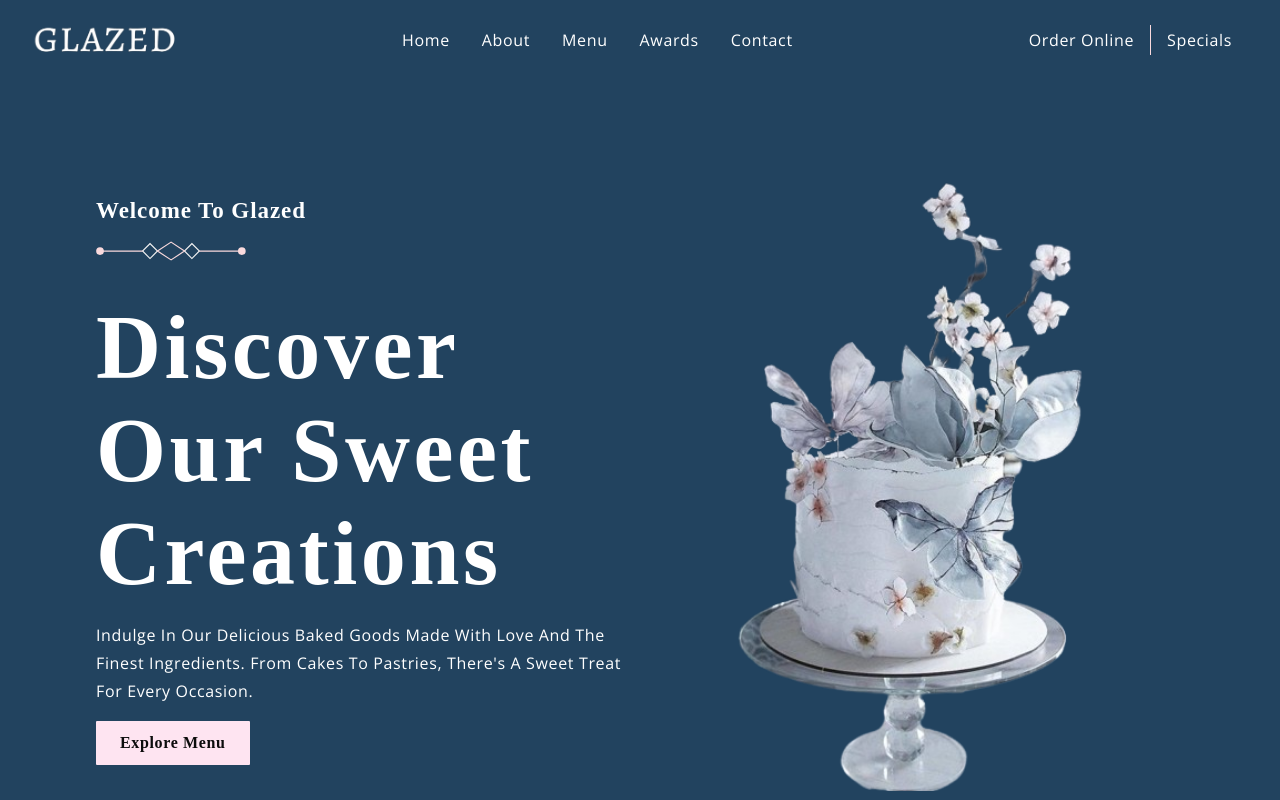
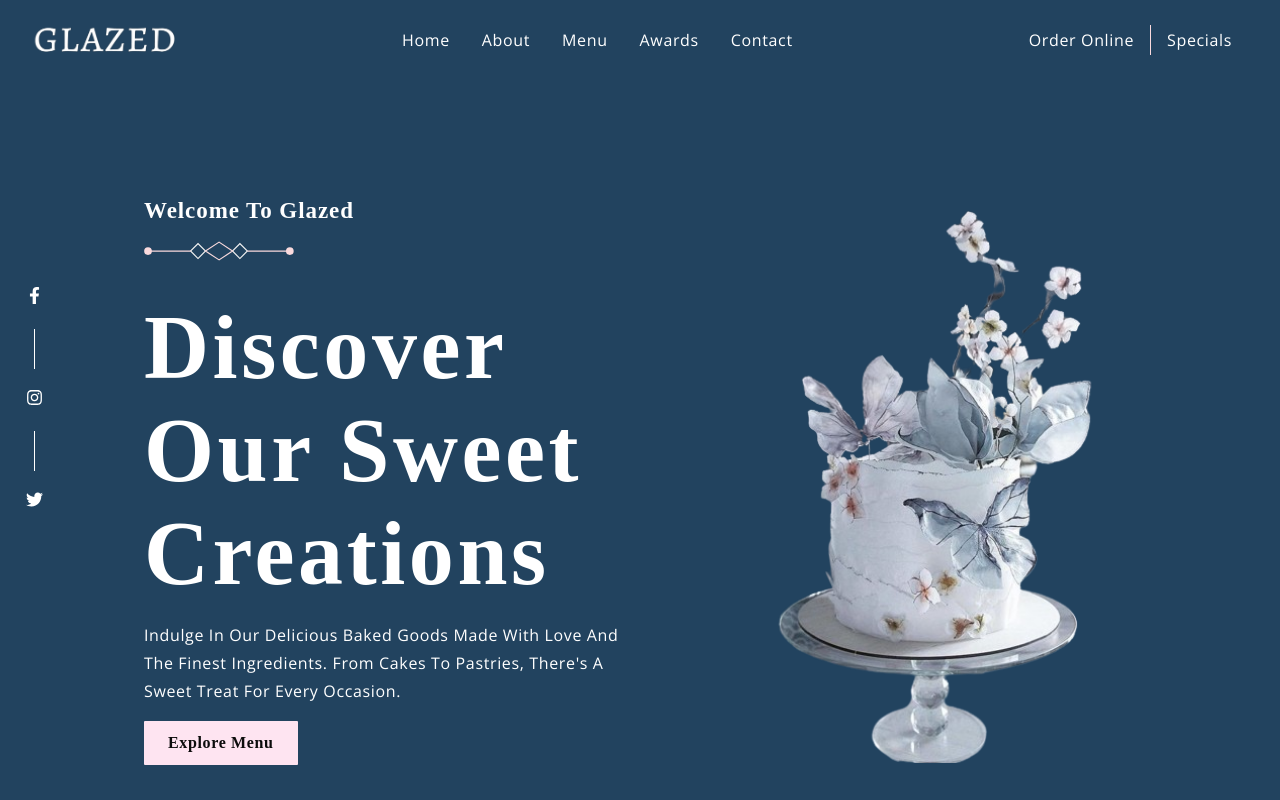
Before and after one commit to hafsachenni/Modern_Pastry_Website, a React (Create React App) app: page / in a window 1280 px wide. Shown: the top 800 px of the page. Built offline with nearby package versions, Linux system fonts and the light colour scheme; the HTML template or start-up script is replaced by a standard one; a web font is replaced by a local one.

Commit message:
video section + additional styling modifications to other components completed

```diff
--- a/src/components/Navbar/Navbar.css
+++ b/src/components/Navbar/Navbar.css
@@ -25,6 +25,7 @@
 }
 .app__navbar--links li{
     margin: 0 1rem;
+    font-size: 16px;
 }
 .app__navbar--links li:hover{
     color: #FADADD;
@@ -38,6 +39,7 @@
     text-decoration: none;
     margin: 0 1rem;
     transition: 0.5s ease;
+    font-size: 16px;
 }
 .app__navbar--order a:hover{
     border-bottom: 1px solid #FADADD;
--- a/src/constants/images.js
+++ b/src/constants/images.js
@@ -8,7 +8,7 @@ import flower from '../assets/flower.png';
 import pastrychef from '../assets/pastrychef.jpg';
 import quotation from '../assets/quotation.png';
 import signature from '../assets/sign.png';
-
+import poster from '../assets/poster.jpg';
 export default {
   cake,
   glazed,
@@ -19,5 +19,6 @@ export default {
   flower,
   pastrychef,
   quotation,
-  signature
+  signature,
+  poster
 };
--- a/src/constants/index.js
+++ b/src/constants/index.js
@@ -1,4 +1,5 @@
 import images from './images';
 import data from './data';
+import meal from '../assets/meal.mp4';
 
-export { images, data };
+export {meal, images, data };
--- a/src/container/AboutUs/AboutUs.css
+++ b/src/container/AboutUs/AboutUs.css
@@ -14,7 +14,7 @@
     text-align: right;
 }
 .app__aboutus-content_cake {
-    margin: 2rem 4rem;
+    margin: 2rem 1rem;
 }
 
 .app__aboutus-content_cake img {
--- a/src/container/Gallery/Gallery.jsx
+++ b/src/container/Gallery/Gallery.jsx
@@ -3,7 +3,8 @@ import React from 'react'
 const Gallery = () => {
   return (
     <div>
-      htyty
+      frjfjj
+      <p>hello new code</p>
     </div>
   )
 }
--- a/src/container/Header/Header.css
+++ b/src/container/Header/Header.css
@@ -13,6 +13,39 @@
 .app__wrapper_img img {
     width: 94%;
 }
+.app__header-social {
+    position: absolute;
+    top: 50%;
+    left: 2%;
+    transform: translateY(-50%);
+    display: flex;
+    flex-direction: column;
+    align-items: center;
+    gap: 20px;
+  }
+
+  .app__header-social a {
+    font-size: 17px;
+    color: white;
+    text-decoration: none;
+    transition: color 0.3s ease;
+  }
+
+  .app__header-social a:hover {
+    color: #FEE4F1;
+  }
+
+  .app__header-social .line {
+    width: 1px;
+    height: 40px;
+    background-color: white;
+  }
+
+  @media (max-width: 1024px) {
+    .app__header-social {
+      display: none;
+    }
+  }
 
 
 @media screen and (min-width: 2000px) {
--- a/src/container/Header/Header.jsx
+++ b/src/container/Header/Header.jsx
@@ -1,24 +1,41 @@
 import React from 'react';
-import {images} from '../../constants';
+import { images } from '../../constants';
+import { SubHeading } from '../../components';
+import { FaFacebookF, FaInstagram, FaTwitter } from 'react-icons/fa'; // Only 3 icons now
 import './Header.css';
-import {SubHeading} from '../../components';
 
 const Header = () => {
   return (
     <header className='app__header app__wrapper section__padding' id='home'>
-      <div className='app__wrapper_info'>
-        <SubHeading title='Welcome to Glazed'/>
+      <div className='app__wrapper_info' style={{margin: '0rem 3rem'}}>
+        <SubHeading title='Welcome to Glazed' />
         <h1 className='app__header--h1'>Discover Our Sweet Creations</h1>
-        <p className='p__opensans' style={{margin: '1rem 0'}}>Indulge in our delicious baked goods made with love and the finest ingredients. From cakes to pastries, there's a sweet treat for every occasion.</p>
+        <p className='p__opensans' style={{ margin: '1rem 0' }}>
+          Indulge in our delicious baked goods made with love and the finest ingredients. From cakes to pastries, there's a sweet treat for every occasion.
+        </p>
         <button type='button' className='custom__button'>Explore Menu</button>
       </div>
 
       <div className='app__wrapper_img'>
-        <img src={images.cake} alt='cake'/>
+        <img src={images.cake} alt='cake' />
       </div>
 
+      {/* Social Media Links */}
+      <div className='app__header-social'>
+        <a href='https://facebook.com' target='_blank' rel='noopener noreferrer'>
+          <FaFacebookF />
+        </a>
+        <div className='line'></div>
+        <a href='https://instagram.com' target='_blank' rel='noopener noreferrer'>
+          <FaInstagram />
+        </a>
+        <div className='line'></div>
+        <a href='https://twitter.com' target='_blank' rel='noopener noreferrer'>
+          <FaTwitter />
+        </a>
+      </div>
     </header>
-  )
-}
+  );
+};
 
-export default Header
+export default Header;
--- a/src/container/Intro/Intro.css
+++ b/src/container/Intro/Intro.css
@@ -0,0 +1,21 @@
+.app__video {
+    height: 100vh;
+    position: relative;
+}
+.app__video video {
+    width: 100%;
+    height: 100%;
+    object-fit: cover;
+}
+.app__video-overlay {
+    position: absolute;
+    inset: 0;
+    background: rgba(0, 0, 0, 0.65);
+}
+.app__video-overlay_circle {
+    width: 100px;
+    height: 100px;
+    border-radius: 50%;
+    border: 1px solid #fff;
+    cursor: pointer;
+}
--- a/src/container/Intro/Intro.jsx
+++ b/src/container/Intro/Intro.jsx
@@ -1,14 +1,44 @@
-import React, { useState } from 'react';
+import React, { useRef, useState } from 'react';
 import './Intro.css';
+import {images, meal} from '../../constants';
 import { BsFillPlayFill, BsPauseFill } from 'react-icons/bs';
 
 
 const Intro = () => {
   const [isvideoplaying, setIsVideoPalying] = useState(false);
+  const videoRef = useRef();
 
   return (
-    <div>
-      gty
+    <div className='app__video'>
+      <video
+        ref={videoRef}
+        src={meal}
+        type='video/mp4'
+        loop
+        controls={false}
+        muted
+        poster={images.poster}
+      />
+      <div className="app__video-overlay flex__center">
+        <div
+          className='app__video-overlay_circle flex__center'
+          onClick={() => {
+            setIsVideoPalying(!isvideoplaying);
+            if (isvideoplaying){
+              videoRef.current.pause();
+            } else {
+              videoRef.current.play();
+            }
+          }}
+        >
+          {isvideoplaying ? (
+            <BsPauseFill color="#fff" fontSize={30} />)
+            : (<BsFillPlayFill color="#fff" fontSize={30} />)
+          }
+
+        </div>
+      </div>
+
     </div>
   )
 }
--- a/src/container/Menu/SpecialMenu.jsx
+++ b/src/container/Menu/SpecialMenu.jsx
@@ -40,7 +40,7 @@ const SpecialMenu = () => {
         </div>
       </div>
 
-      <div style={{marginTop: 15}}>
+      <div style={{marginTop: 10}}>
         <button className='custom__button-menu' type='button'>View More</button>
       </div>
     </div>
```
Also changed, not shown: 2 other files (tests, documents, lock files or other folders).
